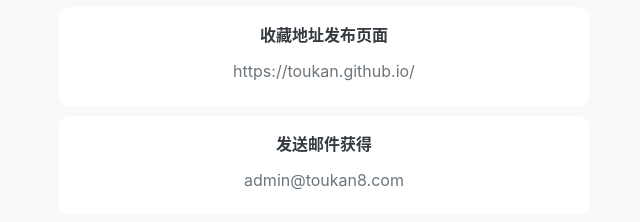
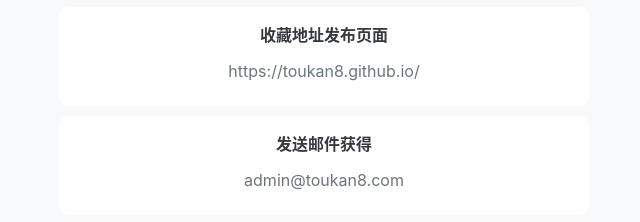
Before and after one commit to Toukan8/toukan8.github.io, a plain HTML site: page index.html in a window 1280 px wide. Shown: the part 250-472 px from the top of the page, 316-956 px from the left. Drawn offline with Linux system fonts and the light colour scheme.

Commit message:
Update index.html

```diff
--- a/index.html
+++ b/index.html
@@ -43,7 +43,7 @@
       <div class="field ">
         <h4 class="title">收藏地址发布页面</h4>
         <ul>
-          <li><a href="https://toukan.github.io/" target="_blank">https://toukan.github.io/</a></li>
+          <li><a href="https://toukan8.github.io/" target="_blank">https://toukan8.github.io/</a></li>
         </ul>
       </div>
 
```
